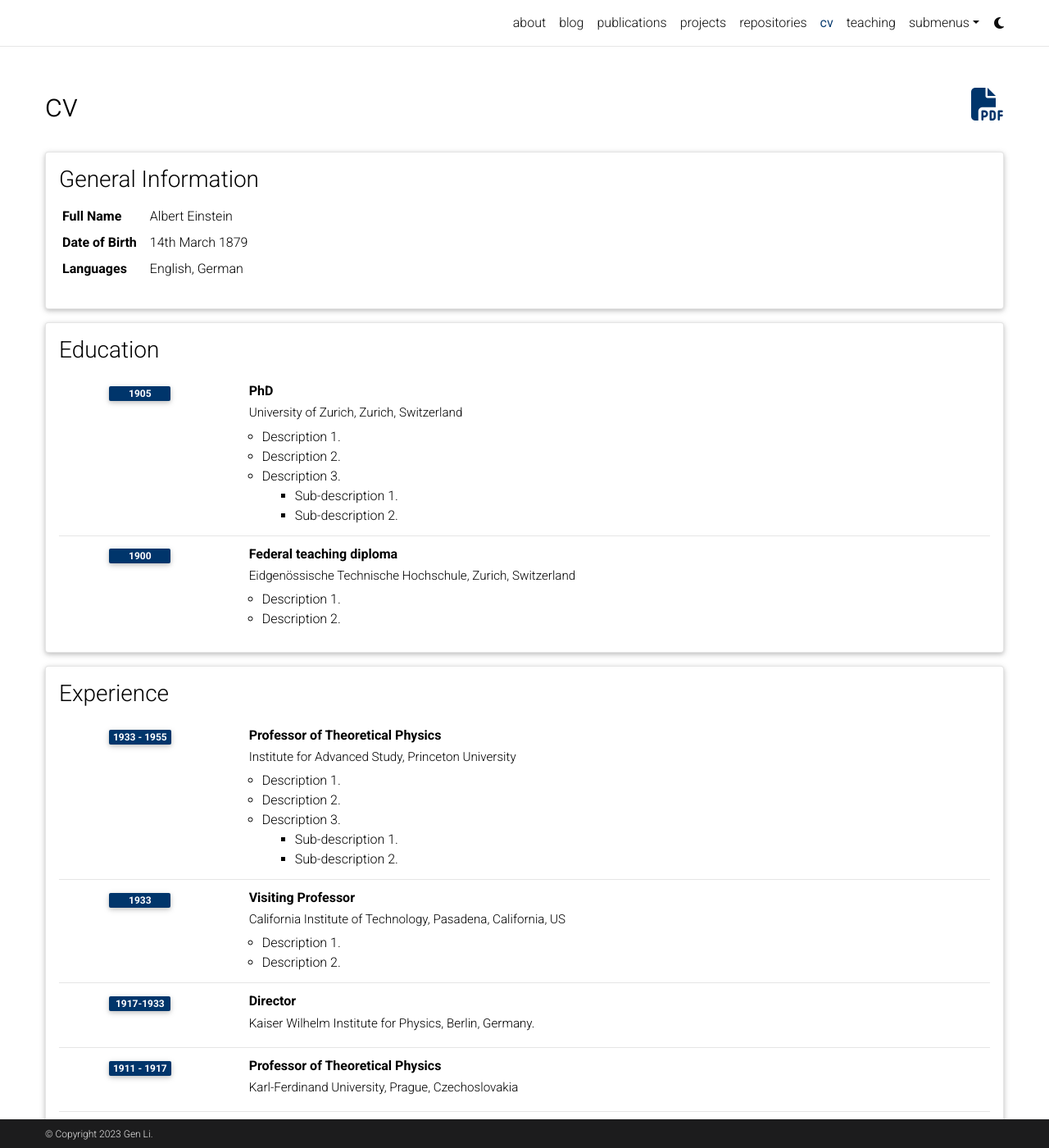
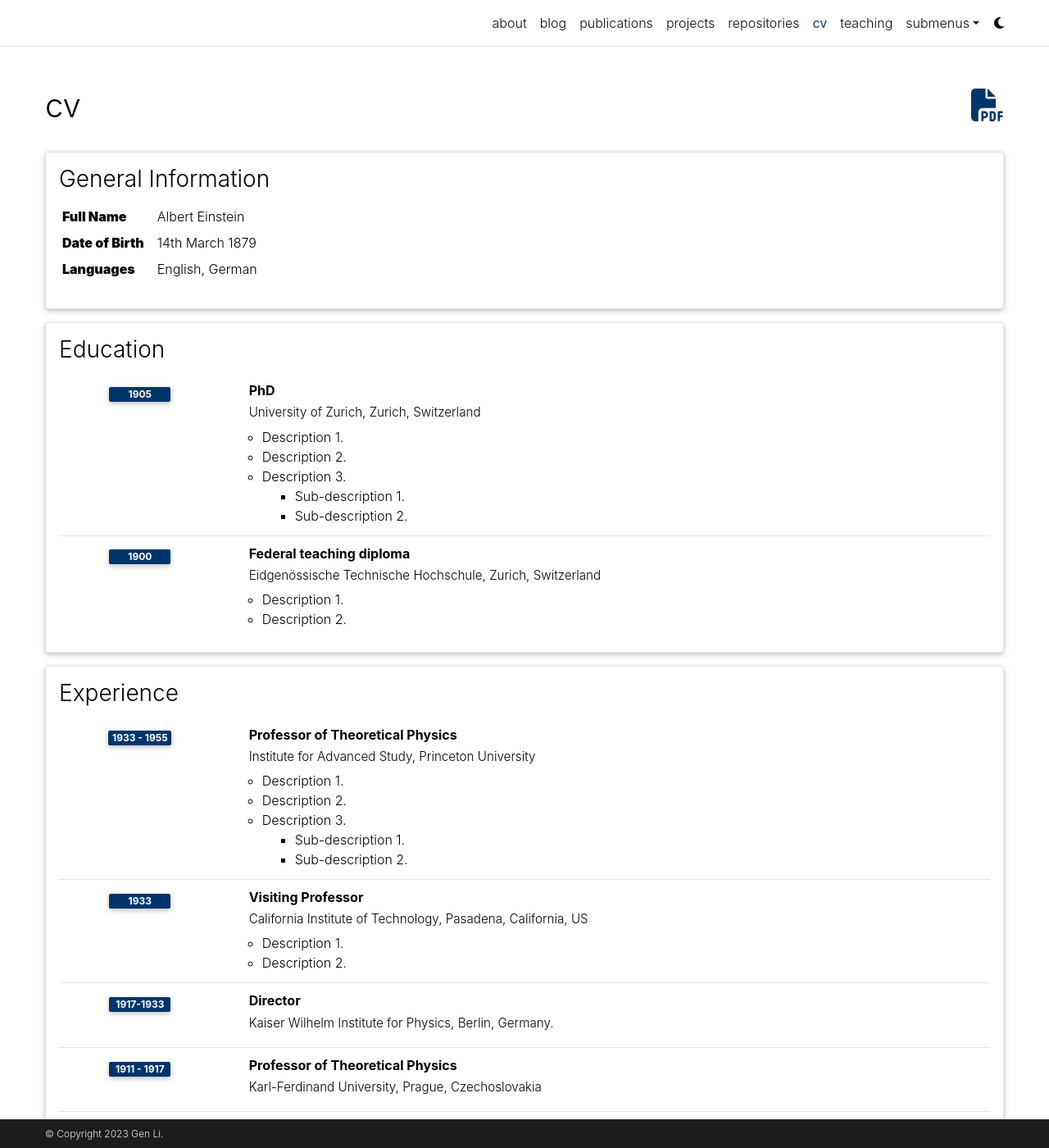
Before and after one commit to gen-li/gen-li.github.io, a Jekyll site: the page built from _pages/cv.md, in a window 1280 px wide and 1400 px high. Shown: the whole window at 82% size. Built offline with Jekyll 4.4.1, drawn with Linux system fonts in a browser that asks for light colours; full-size pictures stand in for the smaller copies a plugin makes; comment, search, counter and statistics services are not loaded; a style sheet for code colours, icons or effects is not loaded.

Commit message:
Update _base.scss

```diff
--- a/_sass/_base.scss
+++ b/_sass/_base.scss
@@ -4,19 +4,9 @@
 
 // Typography
 
-p,
-h1,
-h2,
-h3,
-h4,
-h5,
-h6,
-em,
-div,
-li,
-span,
-strong {
-  color: var(--global-text-color);
+p, h1, h2, h3, h4, h5, h6, em, div, span, strong {
+color: var(--global-text-color);
+font-family: -apple-system, BlinkMacSystemFont, 'Segoe UI', Roboto, Oxygen, Ubuntu, Cantarell, 'Open Sans', 'Helvetica Neue', sans-serif;
 }
 
 hr {
```
